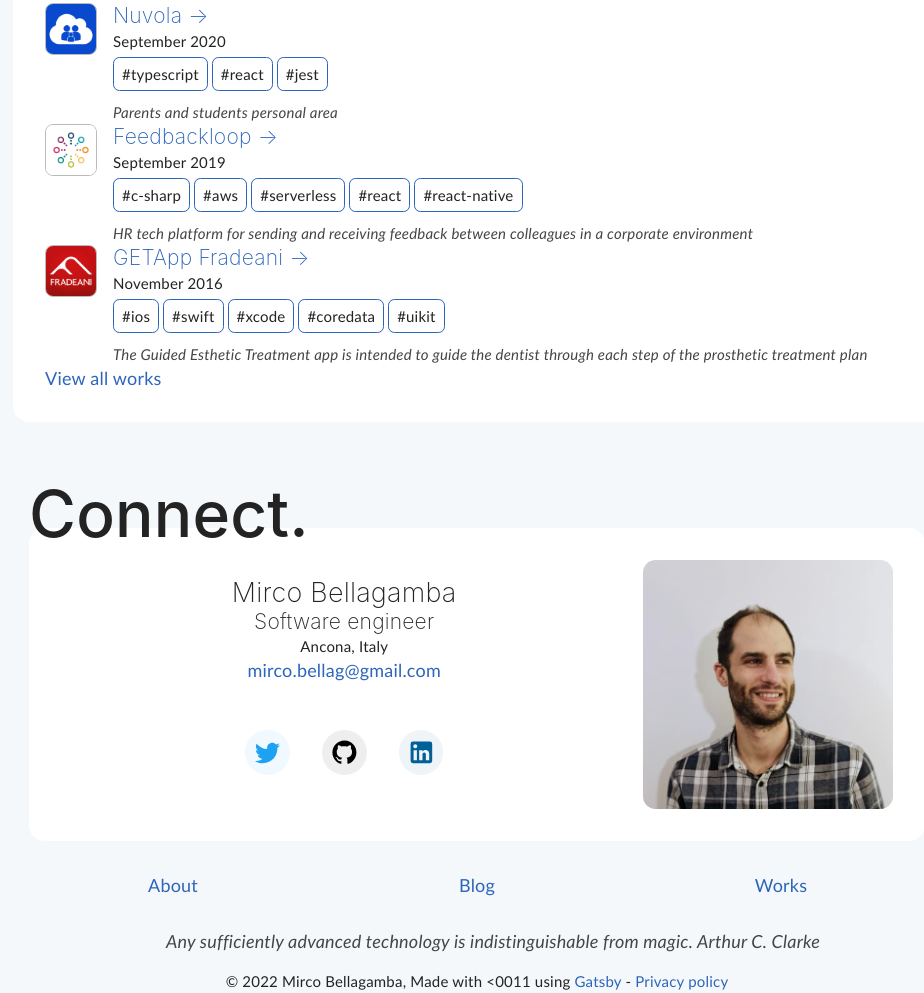
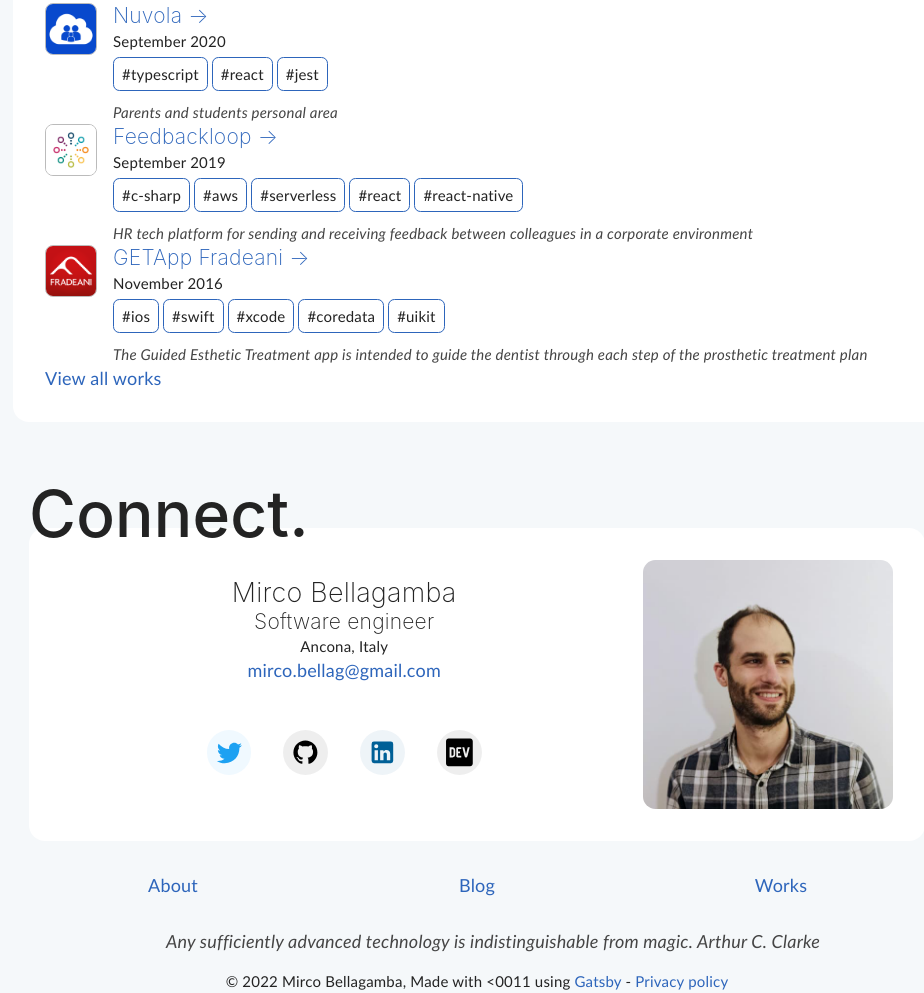
Before and after one commit to mbellagamba/mircobellagamba.com, a Gatsby site: page / in a window 1280 px wide. Shown: the part 2082-3075 px from the top of the page, without its empty margins (163-1087 px from the left). Built offline with nearby package versions, Linux system fonts and the light colour scheme; Gatsby itself is replaced by a stand-in of ours; a small style sheet from the web is missing.

Commit message:
Add Dev Community link

```diff
--- a/gatsby-config.js
+++ b/gatsby-config.js
@@ -24,6 +24,7 @@ module.exports = {
       twitter: `mircoBellaG`,
       linkedin: `mirco-bellagamba`,
       github: `mbellagamba`,
+      dev: `mbellagamba`,
     },
   },
   plugins: [
--- a/src/components/footer.js
+++ b/src/components/footer.js
@@ -23,6 +23,7 @@ export default function Footer() {
             twitter
             linkedin
             github
+            dev
           }
         }
       }
@@ -76,6 +77,16 @@ export default function Footer() {
                   <path d="M19 3A2 2 0 0 1 21 5V19A2 2 0 0 1 19 21H5A2 2 0 0 1 3 19V5A2 2 0 0 1 5 3H19M18.5 18.5V13.2A3.26 3.26 0 0 0 15.24 9.94C14.39 9.94 13.4 10.46 12.92 11.24V10.13H10.13V18.5H12.92V13.57C12.92 12.8 13.54 12.17 14.31 12.17A1.4 1.4 0 0 1 15.71 13.57V18.5H18.5M6.88 8.56A1.68 1.68 0 0 0 8.56 6.88C8.56 5.95 7.81 5.19 6.88 5.19A1.69 1.69 0 0 0 5.19 6.88C5.19 7.81 5.95 8.56 6.88 8.56M8.27 18.5V10.13H5.5V18.5H8.27Z" />
                 </svg>
               </a>
+              <a
+                href={`https://dev.to/${site.siteMetadata.social.dev}`}
+                className={styles.social}
+                aria-label="devcommunity"
+              >
+                <svg viewBox="0 0 24 23">
+                  <title>DevCommunity</title>
+                  <path d="M 6.832031 9.050781 C 6.640625 8.902344 6.445312 8.828125 6.253906 8.828125 L 5.386719 8.828125 L 5.386719 14.191406 L 6.253906 14.191406 C 6.449219 14.191406 6.640625 14.117188 6.832031 13.96875 C 7.027344 13.820312 7.125 13.59375 7.125 13.296875 L 7.125 9.722656 C 7.121094 9.421875 7.027344 9.199219 6.832031 9.050781 Z M 20.957031 0 L 3.042969 0 C 1.839844 0 0.863281 1.003906 0.859375 2.25 L 0.859375 20.75 C 0.863281 21.996094 1.839844 23 3.042969 23 L 20.957031 23 C 22.160156 23 23.136719 21.996094 23.140625 20.75 L 23.140625 2.25 C 23.136719 1.003906 22.160156 0 20.957031 0 Z M 8.527344 13.304688 C 8.527344 14.273438 7.949219 15.734375 6.125 15.730469 L 3.816406 15.730469 L 3.816406 7.238281 L 6.171875 7.238281 C 7.933594 7.238281 8.527344 8.699219 8.527344 9.664062 Z M 13.535156 8.753906 L 10.886719 8.753906 L 10.886719 10.726562 L 12.503906 10.726562 L 12.503906 12.246094 L 10.886719 12.246094 L 10.886719 14.21875 L 13.535156 14.21875 L 13.535156 15.734375 L 10.445312 15.734375 C 9.890625 15.75 9.425781 15.296875 9.414062 14.726562 L 9.414062 8.300781 C 9.398438 7.730469 9.839844 7.253906 10.394531 7.238281 L 13.535156 7.238281 Z M 18.691406 14.671875 C 18.035156 16.253906 16.859375 15.9375 16.332031 14.671875 L 14.414062 7.238281 L 16.035156 7.238281 L 17.511719 13.078125 L 18.984375 7.238281 L 20.601562 7.238281 Z M 18.691406 14.671875 " />
+                </svg>
+              </a>
             </div>
           </div>
           <GatsbyImage
--- a/src/components/footer.module.css
+++ b/src/components/footer.module.css
@@ -17,6 +17,7 @@
 
 .socials {
   display: flex;
+  flex-wrap: wrap;
   justify-content: center;
   margin-top: var(--space-l);
   margin-bottom: var(--space-m);
@@ -54,6 +55,10 @@
   background-color: var(--bg-linkedin);
 }
 
+.social[aria-label="devcommunity"] {
+  background-color: var(--bg-github);
+}
+
 .social > svg {
   width: 1.8rem;
   height: 1.8rem;
```
